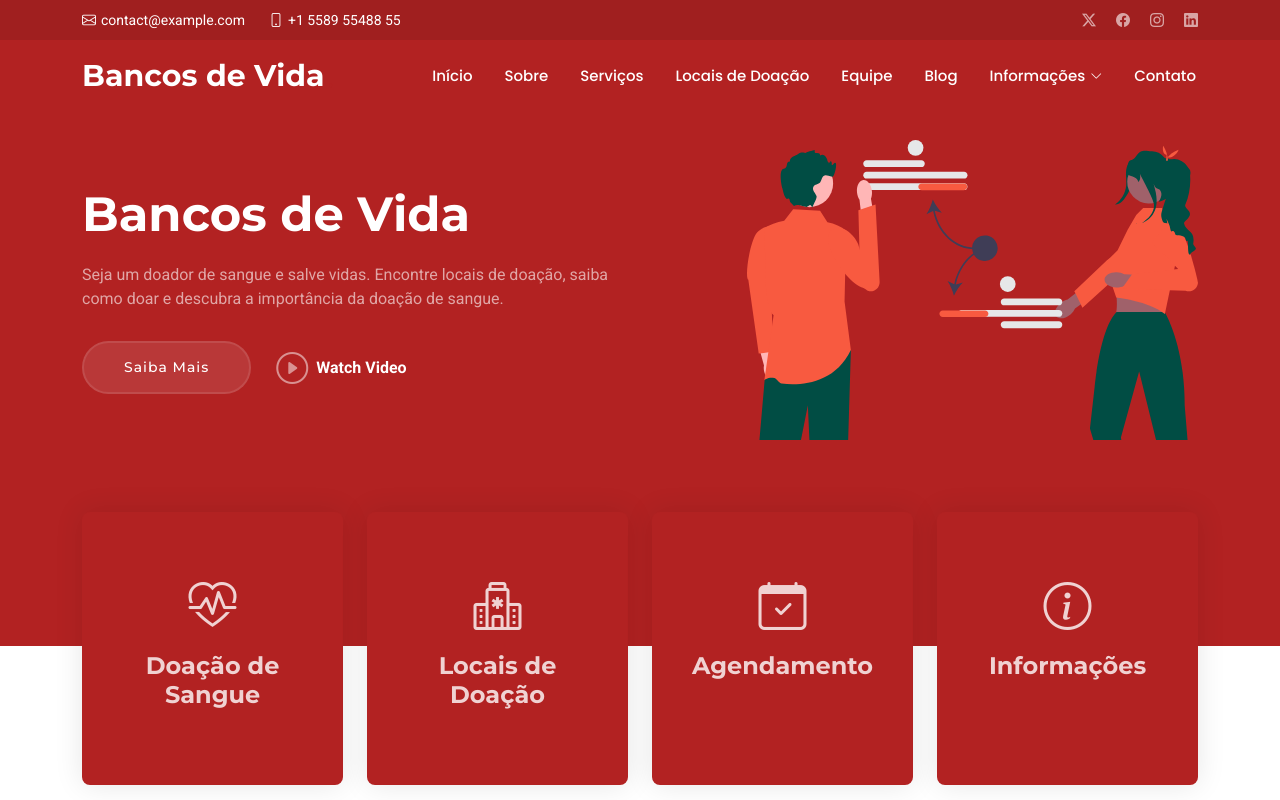
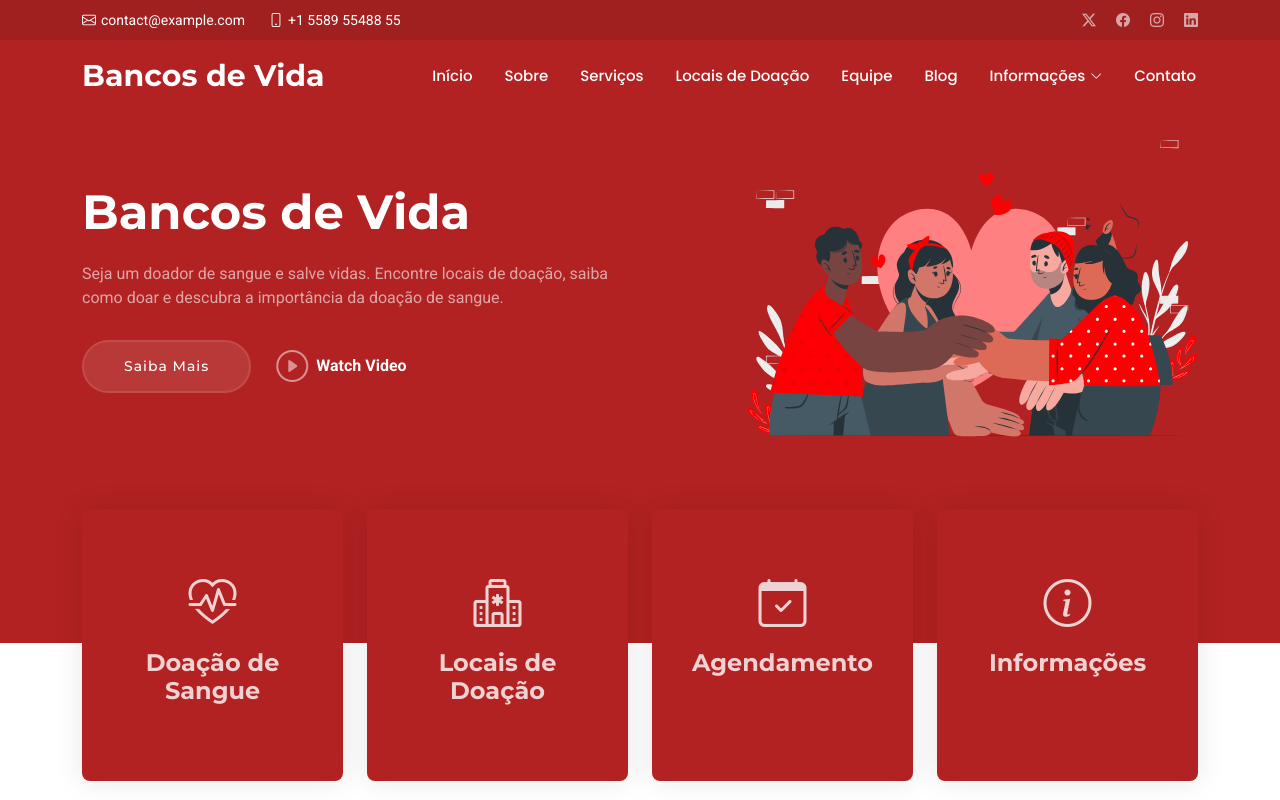
Before and after one commit to chgsan/ProjetoDeExtensao-, a plain HTML site: page index.html in a window 1280 px wide. Shown: the top 800 px of the page. Drawn offline with Linux system fonts and the light colour scheme.

```diff
--- a/index.html
+++ b/index.html
@@ -108,7 +108,7 @@
             </div>
           </div>
           <div class="col-lg-5 order-1 order-lg-2">
-            <img src="assets/img/hero-img.svg" class="img-fluid" alt="">
+            <img src="assets/img/doacao-sangue-image.svg" class="img-fluid" alt="Ilustração representando doação de sangue">
           </div>
         </div>
       </div>
```
Also changed, not shown: assets/img/doacao-sangue-image.svg (added), assets/img/imgcoraçao.png (added), assets/img/imgcoraçao1.png (added).
